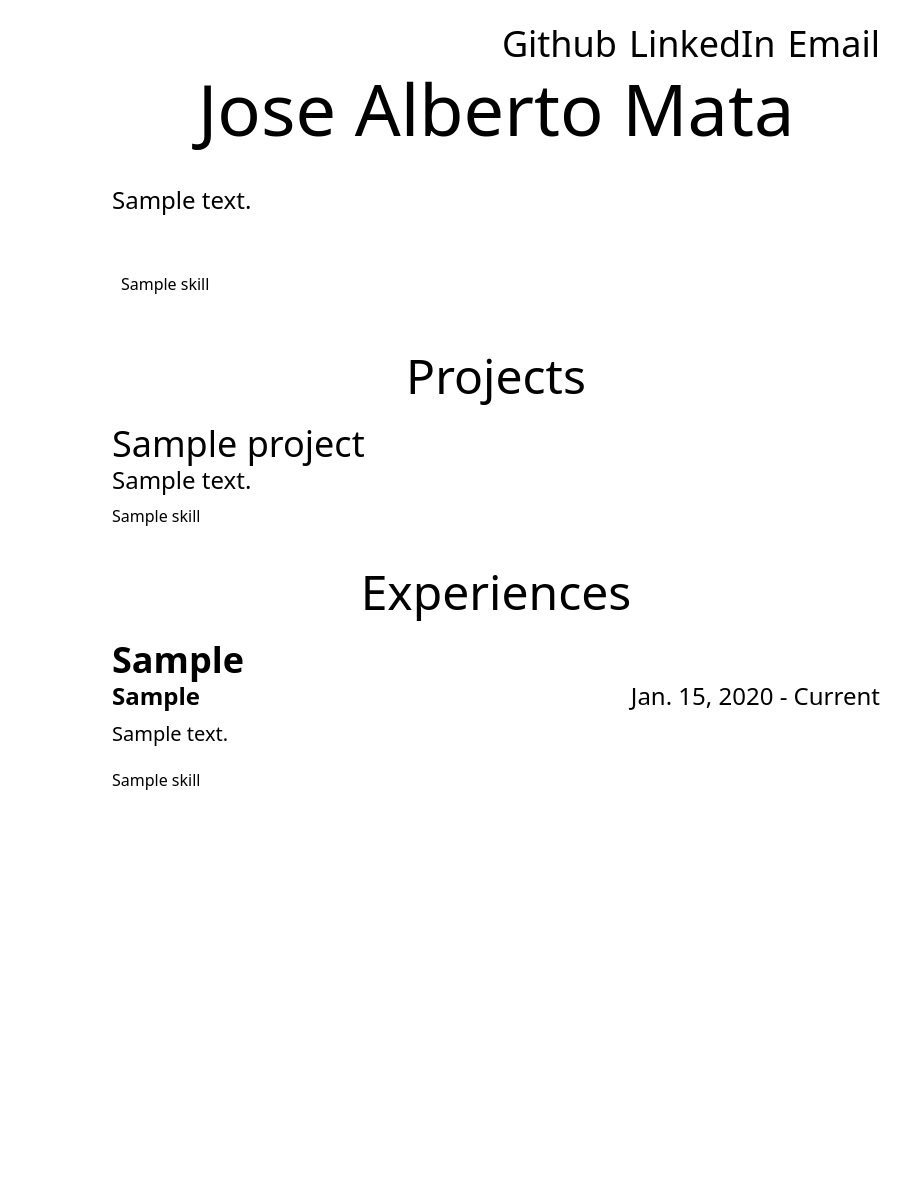
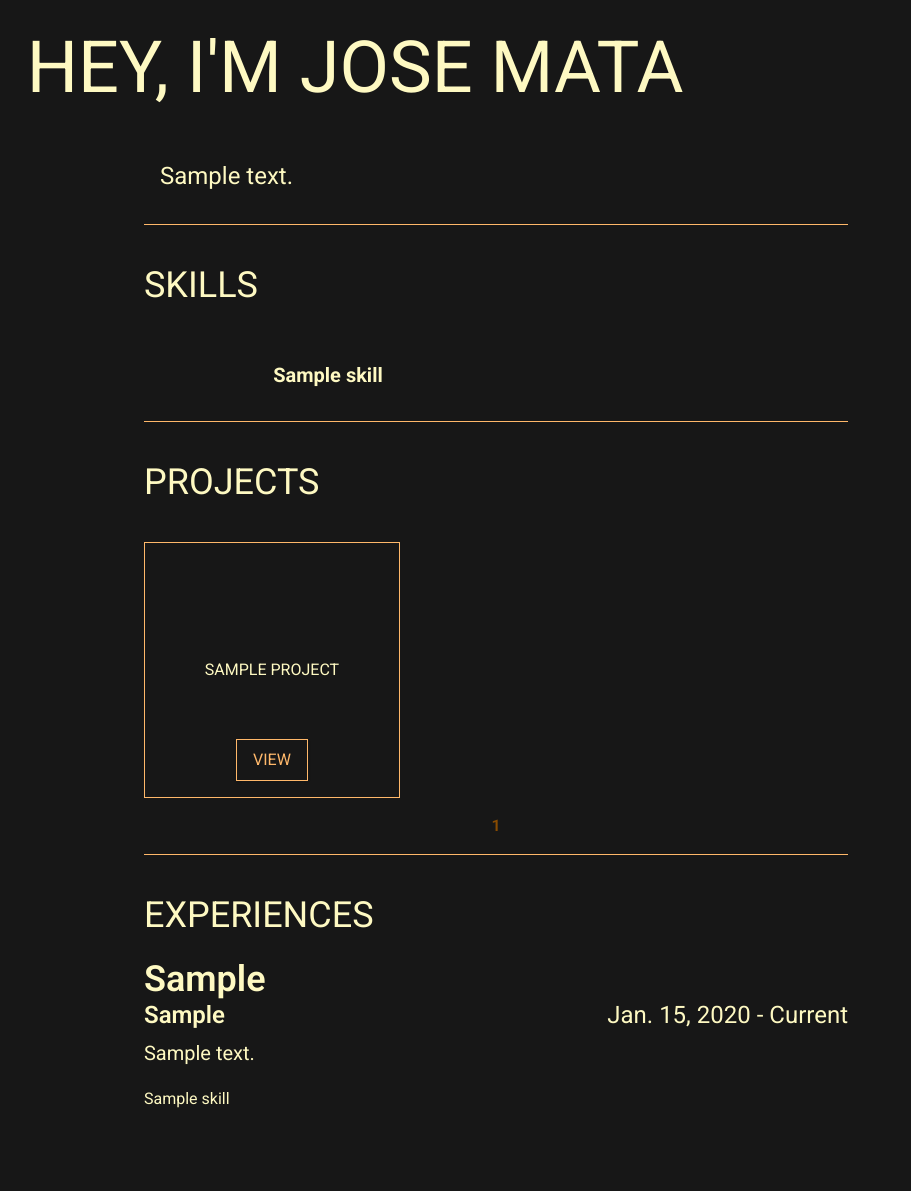
Before and after one commit to mata649/portfolio, a Django app: page / in a window 1280 px wide. Shown: the whole page, without its empty margins (144-1055 px from the left). Before the commit the page ends 790 px from the top, so only its background shows below. Run offline with Django 5.2, Linux system fonts and the light colour scheme; tables that the repository leaves empty hold one stand-in row (values such as "Sample post"); style sheets or scripts are compiled from the project's sources; parts of the project's set-up code (start-up, migrations or seed data) failed here and were passed over; some libraries are stand-ins or nearby versions.

Commit message:
change site theme and add project pagination

```diff
--- a/apps/portfolio/static/portfolio/home.js
+++ b/apps/portfolio/static/portfolio/home.js
@@ -4,7 +4,7 @@ function toggleSkill(skill, data) {
     } else {
         data.skills = [...data.skills, skill]
     }
-    console.log(data.skills)
+    data.page = 1
 }
 
 window.toggleSkill = toggleSkill
--- a/apps/portfolio/templates/portfolio/home.html
+++ b/apps/portfolio/templates/portfolio/home.html
@@ -4,40 +4,60 @@
     Portfolio
 {% endblock %}
 {% block content %}
-    <h1 class="text-7xl text-center mt-2">Jose Alberto Mata</h1>
-    <p class="mt-10 text-justify text-2xl">{{ site_info.about_me }}</p>
-    <section x-data="{skills:[]}" class="mt-10 grid grid-cols-3 md:grid-cols-6 xl:grid-cols-7 gap-1">
+    <section class="space-y-4">
+        <h1 class="mt-2 mx-[10%] text-7xl">HEY, I'M JOSE MATA
+        </h1>
+    </section>
+
+    <div x-data="{
+    skills: [],
+    page: 1
+    }" class="mx-[20%]">
+        <p class="mt-10 text-justify text-2xl p-4">{{ site_info.about_me }}</p>
+
+        <hr class="border-orange-300 my-4">
+        <section class="mt-10">
+            <div class="">
+                <h2 class="text-4xl">SKILLS</h2>
+            </div>
+            <div class="grid grid-cols-2 mt-10 p-4 rounded-4xl">
                 {% for skill in skills %}
-            <div class="flex justify-center">
+                    <div class="flex justify-center w-full">
                     <span
-                      class="badge badge-xl cursor-pointer py-4"
-                      :class="skills.includes('{{ skill.name }}') ? 'badge-neutral hover:bg-base-100 hover:text-neutral-950' : 'badge-outline hover:bg-neutral-950 hover:text-neutral-50'"
+                            class="text-xl text-center transition-colors duration-150 font-bold cursor-pointer px-2 rounded-full"
+                            :class="skills.includes('{{ skill.name }}') ? 'text-orange-300' : 'hover:text-orange-300'"
                             hx-get="{% url 'filter_projects' %}"
                             hx-target="#project_list"
                             :hx-vals="JSON.stringify({ skills: skills })"
+                            hx-swap="innerHTML"
 
                     ><span
                             @click="toggleSkill('{{ skill.name }}', $data)"
                             hx-get="{% url 'filter_experiences' %}"
                             hx-target="#experience_list"
-                        :hx-vals="JSON.stringify({ skills: skills })"
+                            :hx-vals="JSON.stringify({ skills, page })"
                     >{{ skill.name }}</span></span>
                     </div>
                 {% endfor %}
+            </div>
+
         </section>
+        <hr class="border-orange-300 my-4">
         <section class="mt-10">
-        <h2 class="text-5xl text-center">Projects</h2>
+            <h2 class="text-4xl mb-4">PROJECTS</h2>
             <div id="project_list">
-            {% include 'portfolio/partials/project_list.html' with projects=projects %}
+                {% include 'portfolio/partials/project_list.html' with page_obj=projects_page_obj %}
             </div>
+
         </section>
+        <hr class="border-orange-300 my-4">
         <section class="mt-10 mb-20">
-        <h2 class="text-5xl text-center">Experiences</h2>
+            <h2 class="text-4xl">EXPERIENCES</h2>
             <div id="experience_list">
                 {% include 'portfolio/partials/experience_list.html' with experiences=experiences %}
             </div>
         </section>
-
+    </div>
 {% endblock %}
 
 {% block custom_script %}
--- a/apps/portfolio/templates/portfolio/partials/project_list.html
+++ b/apps/portfolio/templates/portfolio/partials/project_list.html
@@ -1,21 +1,44 @@
-<div class="flex flex-col gap-3 w-full">
-    {% for project in projects %}
-        <a target="_blank" href="{{ project.github_link }}">
-            <div class="card bg-base-100 w-full ">
-                <div class="card-body transition hover:bg-neutral hover:text-white">
-                    <h2 class="text-4xl break-normal">
-                        {{ project.name }}
-                    </h2>
-                    <p class="text-2xl">{{ project.description }}</p>
-                    <div class="card-actions mt-2">
+<div class="grid grid-cols-3 gap-3 w-full">
+    {% for project in page_obj %}
+        <div x-data="{ showModal: false }"
+             class="border w-64 h-64 flex flex-col justify-center items-center border-orange-300 relative">
+            <h4 class="text-center px-4">{{ project.name | upper }}</h4>
+            <button @click="showModal = true"
+                    class="px-4 py-2 text-orange-300 border cursor-pointer border-orange-300 absolute bottom-4 shadow hover:shadow-orange-300">
+                VIEW
+            </button>
+
+            <div x-show="showModal"
+                 class="fixed inset-0 bg-neutral-900 bg-opacity-75 flex items-center justify-center z-50">
+                <div @click.away="showModal = false"
+                     class="border border-orange-300 p-6 rounded-lg shadow-lg max-w-sm w-full">
+                    <h2 class="text-xl font-bold mb-4">{{ project.name | upper }}</h2>
+                    <p class="mb-4">{{ project.description }}</p>
+                    <div class="grid grid-cols-4 my-2">
                         {% for skill in project.skills.all %}
-                            <div class="badge badge-xl badge-outline">{{ skill.name }}</div>
+                            <span class="text-center">{{ skill.name }}</span>
                         {% endfor %}
-
+                    </div>
+                    <div class="flex w-full justify-around items-center mt-2">
+                        <a target="_blank" href="{{ project.github_link }}"
+                           class="px-4 py-2  text-orange-300 border border-orange-300 cursor-pointer shadow hover:shadow-orange-300">GITHUB</a>
+                        <button @click="showModal = false"
+                                class="px-4 py-2  text-orange-300 border border-orange-300 cursor-pointer shadow hover:shadow-orange-300">
+                            CLOSE
+                        </button>
                     </div>
                 </div>
             </div>
-        </a>
+        </div>
     {% endfor %}
 
 </div>
+<div class="flex justify-center gap-3 mt-4 w-full">
+    {% for page in page_obj.paginator.page_range %}
+        <button class="text-yellow-800 font-semibold cursor-pointer"
+                hx-get="{% url 'filter_projects' %}?page={{ page }}"
+                hx-target="#project_list"
+                :hx-vals="JSON.stringify({ skills: skills })"
+        >{{ page }}</button>
+    {% endfor %}
+</div>
--- a/apps/portfolio/views.py
+++ b/apps/portfolio/views.py
@@ -1,7 +1,5 @@
-from django.shortcuts import render
 from django.views.generic import TemplateView, ListView
-from django.db.models import Q
-
+from django.core.paginator import Paginator
 from apps.portfolio.models import Skill, SiteInfo, Experience, Project
 
 
@@ -13,8 +11,11 @@ class HomePageView(TemplateView):
         context = super().get_context_data(**kwargs)
         context['skills'] = Skill.objects.all().filter(display_first=True)
         context['site_info'] = SiteInfo.objects.first()
-        context['projects'] = Project.objects.prefetch_related('skills').all().order_by('-year')
         context['experiences'] = Experience.objects.prefetch_related('skills').all().order_by('-start_date')
+        projects = Project.objects.prefetch_related('skills').all().order_by('-year')
+        page_number = self.request.GET.get('page', 1)
+        projects_page = Paginator(projects, 3).get_page(page_number)
+        context['projects_page_obj'] = projects_page
         return context
 
 
@@ -22,6 +23,7 @@ class ProjectFilterView(ListView):
     model = Project
     template_name = 'portfolio/partials/project_list.html'
     context_object_name = 'projects'
+    paginate_by = 3
 
     def get_queryset(self):
         projects = Project.objects.all()
--- a/templates/layout.html
+++ b/templates/layout.html
@@ -6,15 +6,13 @@
     <title>{% block title %}
     {% endblock %} - Jose Mata</title>
     <link rel="stylesheet" href="{% static 'dist/main.css' %}">
-    <link href="https://cdn.jsdelivr.net/npm/daisyui@5" rel="stylesheet" type="text/css"/>
     <script src="https://cdn.jsdelivr.net/npm/@tailwindcss/browser@4"></script>
+    <link rel="preconnect" href="https://fonts.googleapis.com">
+    <link rel="preconnect" href="https://fonts.gstatic.com" crossorigin>
+    <link href="https://fonts.googleapis.com/css2?family=Roboto:ital,wght@0,100..900;1,100..900&display=swap"
+          rel="stylesheet">
 </head>
-<body hx-headers='{"x-csrftoken": "{{ csrf_token }}"}' class="mx-auto max-w-11/12 xl:max-w-3/5">
-<nav class="w-full flex justify-end gap-3 text-4xl">
-    <a target="_blank" href="{{ site_info.github_link }}">Github</a>
-    <a target="_blank" href="{{ site_info.linkedin_link }}">LinkedIn</a>
-    <a href="mailto:{{ site_info.email }}">Email</a>
-</nav>
+<body hx-headers='{"x-csrftoken": "{{ csrf_token }}"}' class="bg-neutral-900 text-yellow-100 text font-[Roboto] mx-auto max-w-11/12">
 {% block content %}
 
 {% endblock %}
```
Lines whose indentation alone changed are shown as unchanged.
